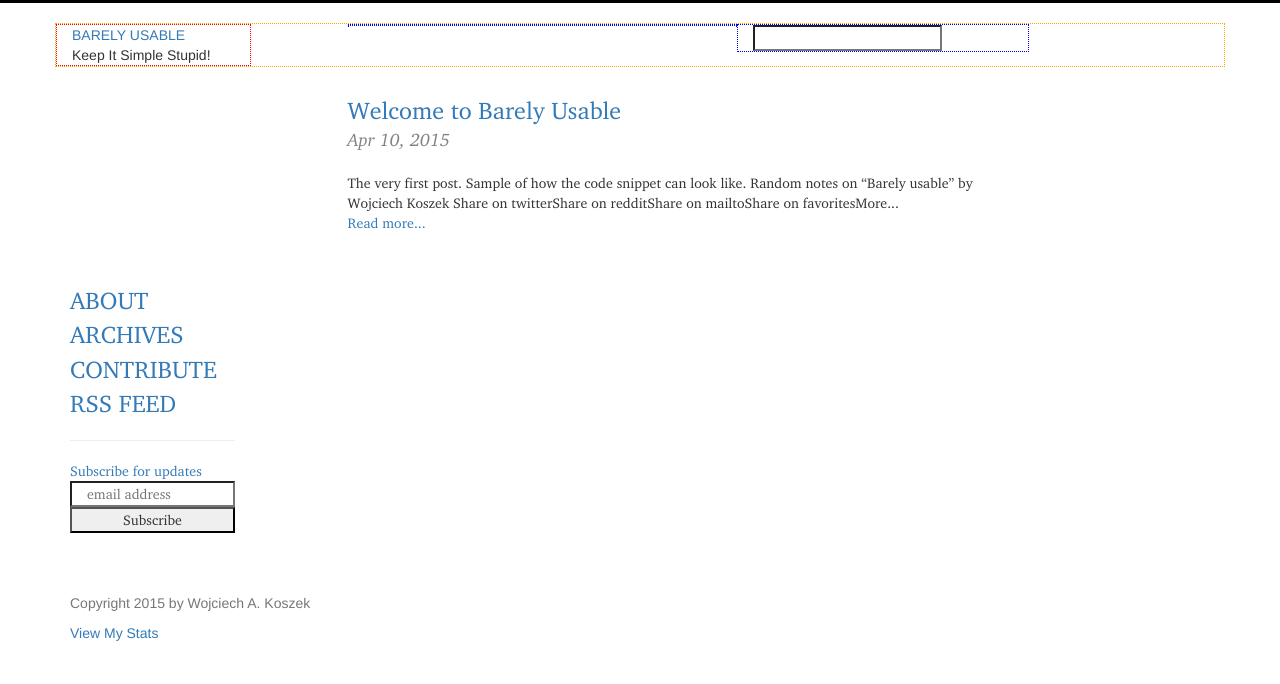
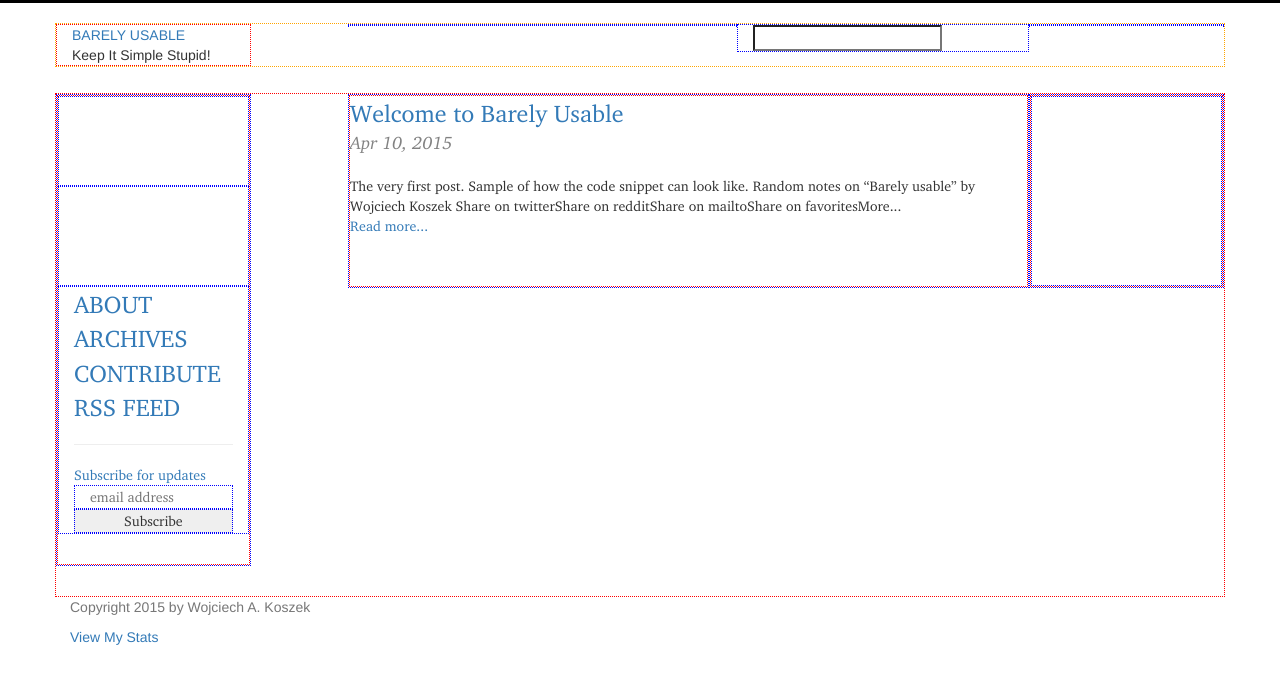
Before and after one commit to wkoszek/barelyusable, a Jekyll site: the page built from index.html, in a window 1280 px wide. Shown: the top 684 px of the page. Built offline with Jekyll 4.4.1, drawn with Linux system fonts in a browser that asks for light colours; nearby versions of some CDN libraries; comment, search, counter and statistics services are not loaded.

Commit message:
Make col-* lines visible. Need more instrumentation for mobile.

```diff
--- a/_includes/head.html
+++ b/_includes/head.html
@@ -32,31 +32,43 @@
 				margin-bottom: 20px;
 			}
 
-			.row- { border: dotted 1px red; }
-			.col--md-1,
-			.col--md-2,
-			.col--md-3,
-			.col--md-4,
-			.col--md-5,
-			.col--md-6,
-			.col--md-7,
-			.col--md-8,
-			.col--md-9,
-			.col--md-10,
-			.col--md-11,
-			.col--md-12,
-			.col--sm-1,
-			.col--sm-2,
-			.col--sm-3,
-			.col--sm-4,
-			.col--sm-5,
-			.col--sm-6,
-			.col--sm-7,
-			.col--sm-8,
-			.col--sm-9,
-			.col--sm-10,
-			.col--sm-11,
-			.col--sm-12
+			.row { border: dotted 1px red; }
+			.col-md-1,
+			.col-md-2,
+			.col-md-3,
+			.col-md-4,
+			.col-md-5,
+			.col-md-6,
+			.col-md-7,
+			.col-md-8,
+			.col-md-9,
+			.col-md-10,
+			.col-md-11,
+			.col-md-12,
+			.col-sm-1,
+			.col-sm-2,
+			.col-sm-3,
+			.col-sm-4,
+			.col-sm-5,
+			.col-sm-6,
+			.col-sm-7,
+			.col-sm-8,
+			.col-sm-9,
+			.col-sm-10,
+			.col-sm-11,
+			.col-sm-12
+			.col-xs-1,
+			.col-xs-2,
+			.col-xs-3,
+			.col-xs-4,
+			.col-xs-5,
+			.col-xs-6,
+			.col-xs-7,
+			.col-xs-8,
+			.col-xs-9,
+			.col-xs-10,
+			.col-xs-11,
+			.col-xs-12
 			{
 				border: dotted 1px blue;
 			}
```
